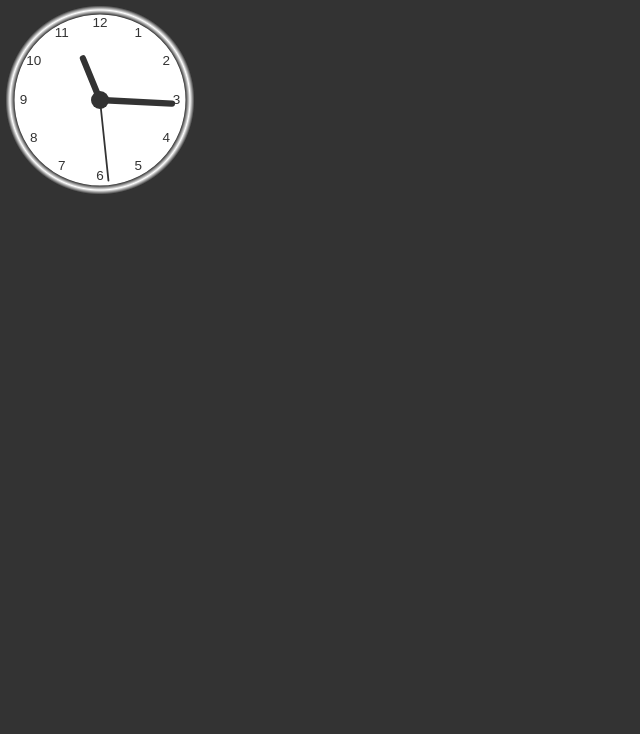
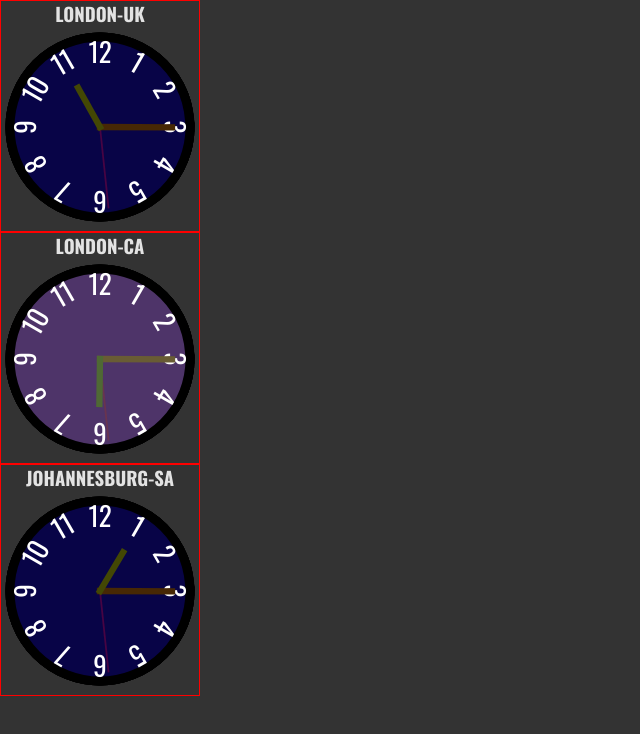
Before and after one commit to Xinchro/world-clocks, a website: page src/index.html in a window 1280 px wide. Shown: the whole page, without its empty margins (0-640 px from the left). Drawn offline with nearby package versions, Linux system fonts and the light colour scheme; files that its build step writes are made by us from their sources.

Commit message:
new aws deploy script, multiple clocks supported - color by hour included

```diff
--- a/package.json
+++ b/package.json
@@ -4,6 +4,7 @@
   "description": "",
   "main": "script.js",
   "scripts": {
+    "sync:live": "aws s3 sync src// s3://time.xinchronize.com",
     "host": "http-server -p 80 ./src/",
     "sass": "sass ./src/style.scss ./src/style.css",
     "build": "npm run sass",
--- a/src/index.html
+++ b/src/index.html
@@ -15,10 +15,10 @@
         <p class="browserupgrade">You are using an <strong>outdated</strong> browser. Please <a href="https://browsehappy.com/">upgrade your browser</a> to improve your experience and security.</p>
     <![endif]-->
     <section id="vue-app">
-      <canvas id="canvas" width="200" height="200"
-      style="background-color:#333">
-      </canvas>
+      <section v-for="loc in locations" class="clock">
+        <h1>{{loc.name}}</h1>
+        <canvas :id="getID(loc.name)" width="200" height="200"></canvas>
+      </section>
     </section>
-
   </body>
 </html>
--- a/src/script.js
+++ b/src/script.js
@@ -5,99 +5,192 @@ let app = new Vue({
     ctx: {},
     radius: 0,
     clockInterval: {},
+    locations: [
+      {
+        "name": "london-uk",
+        "offset": 0
+      },
+      {
+        "name": "london-ca",
+        "offset": -5
+      },
+      {
+        "name": "johannesburg-sa",
+        "offset": 2
+      }
+    ]
   },
   methods: {
     start() {
-      this.canvas = document.getElementById("canvas")
-      this.ctx = canvas.getContext("2d")
-      this.radius = canvas.height / 2
-      this.ctx.translate(this.radius, this.radius)
-      this.radius = this.radius * 0.90
-      this.clockInterval = setInterval(() => {  this.drawClock() }, 1000)
+      let radius = 200 / 2 // canvas width divided by 2
+
+      this.locations.forEach((loc) => {
+        loc.canvas = document.getElementById(`${loc.name}-clock`)
+        loc.ctx = loc.canvas.getContext("2d")
+        loc.ctx.translate(radius, radius)
+      })
+
+      radius = radius * 0.90 // inner radius
+      this.clockInterval = setInterval(() => {  this.drawClocks(radius) }, 1000)
     },
 
-    drawClock() {
-      this.drawFace(this.ctx, this.radius)
-      this.drawNumbers(this.ctx, this.radius)
-      this.drawTime(this.ctx, this.radius)
+    drawClocks(radius) {
+      this.locations.forEach((loc) => {
+        this.drawClock(loc.ctx, radius, loc.offset)
+      })
     },
 
-    drawFace(ctx, radius) {
+    drawClock(ctx, radius, offset) {
+      this.drawFace(ctx, radius, offset)
+      this.drawNumbers(ctx, radius, offset)
+      this.drawTime(ctx, radius, offset)
+      ctx.strokeStyle = "black" // for clock border
+    },
+
+    drawFace(ctx, radius, offset) {
       let grad
 
       ctx.beginPath()
       ctx.arc(0, 0, radius, 0, 2*Math.PI)
-      ctx.fillStyle = 'white'
+      ctx.fillStyle = this.getColorByHour("face", this.getHour(offset))
       ctx.fill()
 
-      grad = ctx.createRadialGradient(0,0,radius*0.95, 0,0,radius*1.05)
-      grad.addColorStop(0, '#333')
-      grad.addColorStop(0.5, 'white')
-      grad.addColorStop(1, '#333')
-
-      ctx.strokeStyle = grad
       ctx.lineWidth = radius*0.1
       ctx.stroke()
       ctx.beginPath()
-      ctx.arc(0, 0, radius*0.1, 0, 2*Math.PI)
       ctx.fillStyle = '#333'
       ctx.fill()
     },
 
-    drawNumbers(ctx, radius) {
+    drawNumbers(ctx, radius, offset) {
       let ang
       let num
 
-      ctx.font = radius*0.15 + "px arial"
+      ctx.fillStyle = this.getColorByHour("text", this.getHour(offset))
+      ctx.font = radius*0.3 + "px oswald"
       ctx.textBaseline="middle"
       ctx.textAlign="center"
+
 
       for(num = 1; num < 13; num++){
         ang = num * Math.PI / 6
         ctx.rotate(ang)
-        ctx.translate(0, -radius*0.85)
-        ctx.rotate(-ang)
+        ctx.translate(0, -radius*(0.8))
         ctx.fillText(num.toString(), 0, 0)
-        ctx.rotate(ang)
-        ctx.translate(0, radius*0.85)
+        ctx.translate(0, radius*(0.8))
         ctx.rotate(-ang)
       }
     },
 
-    drawTime(ctx, radius) {
-        let now = new Date()
-        let hour = now.getHours()
-        let minute = now.getMinutes()
-        let second = now.getSeconds()
+    getTime(offset) {
+      let now = new Date()
+      let hour = now.getUTCHours()+offset
+      if(hour > 24) hour = hour - 24 // check for overtime
+      let minute = now.getUTCMinutes()
+      let second = now.getUTCSeconds()
 
-        //hour
-        hour=hour%12
-        hour=(hour*Math.PI/6)+
-        (minute*Math.PI/(6*60))+
-        (second*Math.PI/(360*60))
-        this.drawHand(ctx, hour, radius*0.5, radius*0.07)
-
-        //minute
-        minute=(minute*Math.PI/30)+(second*Math.PI/(30*60))
-        this.drawHand(ctx, minute, radius*0.8, radius*0.07)
-
-        // second
-        second=(second*Math.PI/30)
-        this.drawHand(ctx, second, radius*0.9, radius*0.02)
+      return {"hour":hour, "minute":minute, "second":second}
     },
 
-    drawHand(ctx, pos, length, width) {
+    getHour(offset) {
+      return this.getTime(offset).hour
+    },
+
+    drawTime(ctx, radius, offset) {
+        // second
+        let second=(this.getTime(offset).second*Math.PI/30)
+        this.drawHand(ctx, second, radius*0.9, radius*0.02, this.getColorByHour("second", this.getHour(offset)))
+
+        // minute
+        let minute=(this.getTime(offset).minute*Math.PI/30)+(second*Math.PI/(30*60))
+        this.drawHand(ctx, minute, radius*0.8, radius*0.07, this.getColorByHour("minute", this.getHour(offset)))
+
+        // hour
+        let hour=this.getTime(offset).hour%12// remove timezone offset
+        hour=
+          (hour*Math.PI/6)+
+          (minute*Math.PI/(6*60))+
+          (second*Math.PI/(360*60))
+        this.drawHand(ctx, hour, radius*0.5, radius*0.07, this.getColorByHour("hour", this.getHour(offset)))
+    },
+
+    drawHand(ctx, pos, length, width, color) {
         ctx.beginPath()
+        ctx.strokeStyle = color
         ctx.lineWidth = width
-        ctx.lineCap = "round"
+        ctx.lineCap = "square"
         ctx.moveTo(0,0)
         ctx.rotate(pos)
         ctx.lineTo(0, -length)
         ctx.stroke()
         ctx.rotate(-pos)
+    },
+
+    getColorByHour(area, time) {
+      switch(time) {
+        case 6: // from 06:00
+        case 7:
+        case 8:
+        case 9:
+        case 10: // to 10:00 ↓
+          // dawn
+          if(area === "face") return "#ff976e"
+          else if(area === "minute") return "#6eecff"
+          else if(area === "hour") return "#c36eff"
+          else if(area === "second") return "#ffe06e"
+          else if(area === "text") return "black"
+          else return "white"
+        case 11: // from 11:00
+        case 12:
+        case 13:
+        case 14:
+        case 15:
+        case 16:
+        case 17: // to 17:00 ↓
+          // noon
+          if(area === "face") return "#ebac00"
+          else if(area === "minute") return "#6e00eb"
+          else if(area === "hour") return "#eb007d"
+          else if(area === "second") return "#7deb00"
+          else if(area === "text") return "black"
+          else return "white"
+        case 18: // from 18:00
+        case 19:
+        case 20: // to 20:00 ↓
+          // dusk
+          if(area === "face") return "#4e3469"
+          else if(area === "minute") return "#695c34"
+          else if(area === "hour") return "#4f6934"
+          else if(area === "second") return "#69344f"
+          else if(area === "text") return "white"
+          else return "white"
+        case 21: // from 21:00
+        case 22:
+        case 23:
+        case 24:
+        case 1:
+        case 2:
+        case 3:
+        case 4:
+        case 5: // to 05:00 ↓
+          // zero
+          if(area === "face") return "#080447"
+          else if(area === "minute") return "#472804"
+          else if(area === "hour") return "#434704"
+          else if(area === "second") return "#470443"
+          else if(area === "text") return "white"
+          else return "white"
+        default:
+          return "white"
+      }
+    },
+
+    getID(loc) {
+      return `${loc}-clock`
     }
+  },
+  mounted() {
+    // launch app
+    this.start()
   }
 })
-
-// launch app
-app.start()
--- a/src/style.scss
+++ b/src/style.scss
@@ -1,10 +1,21 @@
+@import url('https://fonts.googleapis.com/css?family=Oswald:400,700');
+
 html, body {
   margin: 0;
   padding: 0;
   background: #333;
   color: #e3e3e3;
+  font-family: 'Oswald', sans-serif;
 
-  p {
+  .clock {
+    width: 200px;
+    box-shadow: inset red 0 0 0 1px;
 
+    h1 {
+      text-align: center;
+      text-transform: uppercase;
+      margin: 0;
+      padding: 0;
+    }
   }
 }
```
